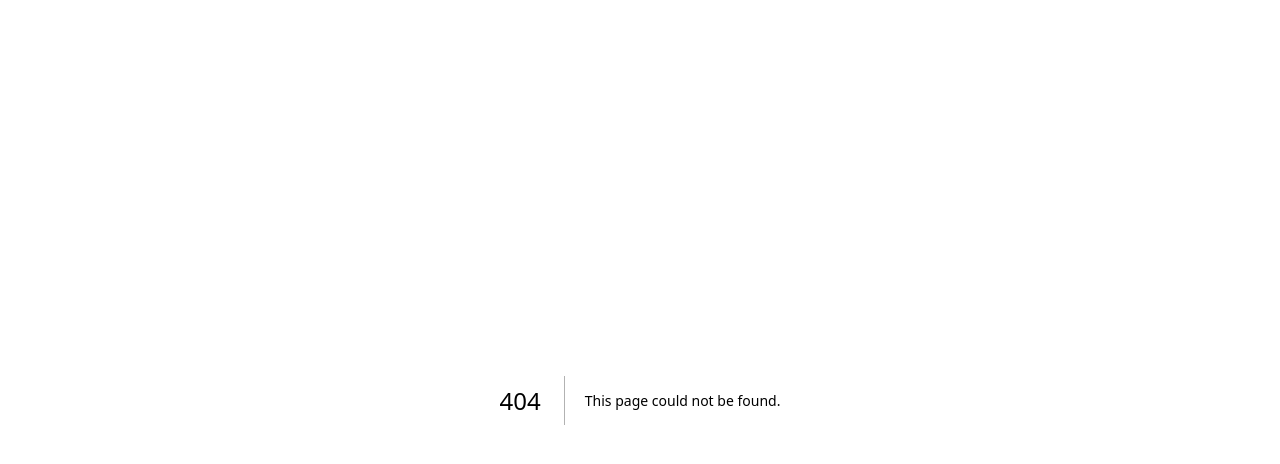
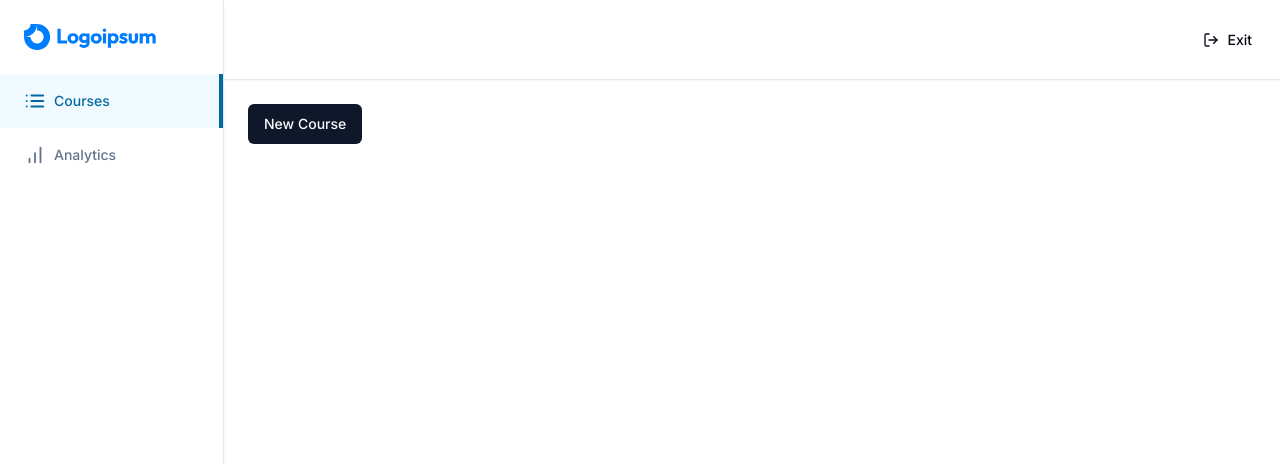
Before and after one commit to Valvide/school-of-simon, a Next.js app: page /teacher/courses in a window 1280 px wide. Before the commit this address had no page. Shown: the top 464 px of the page. Built offline with nearby package versions, Linux system fonts and the light colour scheme.

Commit message:
add git create teacher and modify the sidebar routes

```diff
--- /dev/null
+++ b/app/(dashboard)/(routes)/teacher/analytics/page.tsx
@@ -0,0 +1,5 @@
+const AnalyticsPage = () => {
+  return <div>from analytics</div>;
+};
+
+export default AnalyticsPage;
--- /dev/null
+++ b/app/(dashboard)/(routes)/teacher/courses/page.tsx
@@ -0,0 +1,14 @@
+import { Button } from "@/components/ui/button";
+import Link from "next/link";
+
+const CoursesPage = () => {
+  return (
+    <div className="p-6">
+      <Link href="/teacher/create">
+        <Button> New Course</Button>
+      </Link>
+    </div>
+  );
+};
+
+export default CoursesPage;
--- /dev/null
+++ b/app/(dashboard)/(routes)/teacher/create/page.tsx
@@ -0,0 +1,7 @@
+"use client";
+
+const CreatePage = () => {
+  return <div>hello form Create page</div>;
+};
+
+export default CreatePage;
--- a/app/(dashboard)/_components/SidebarRoutes.tsx
+++ b/app/(dashboard)/_components/SidebarRoutes.tsx
@@ -1,6 +1,7 @@
 "use client";
-import { Compass, Layout } from "lucide-react";
+import { BarChart, Compass, Layout, List } from "lucide-react";
 import { SidebarItem } from "./SidebarItem";
+import { usePathname } from "next/navigation";
 
 const guestRoute = [
   { icon: Layout, label: "Dashboard", href: "/" },
@@ -10,9 +11,19 @@ const guestRoute = [
     href: "/search",
   },
 ];
+const teacherRoute = [
+  { icon: List, label: "Courses", href: "/teacher/courses" },
+  {
+    icon: BarChart,
+    label: "Analytics",
+    href: "/teacher/analytics",
+  },
+];
 
 const SidebarRoutes = () => {
-  const routes = guestRoute;
+  const pathname = usePathname();
+  const isTeacherPage = pathname?.includes("/teacher");
+  const routes = isTeacherPage ? teacherRoute : guestRoute;
 
   return (
     <div className="flex flex-col w-full">
--- a/components/navbarRoutes.tsx
+++ b/components/navbarRoutes.tsx
@@ -1,10 +1,33 @@
 "use client";
 
 import { UserButton } from "@clerk/nextjs";
+import { usePathname, useRouter } from "next/navigation";
+
+import { Button } from "./ui/button";
+import { LogOut } from "lucide-react";
+import Link from "next/link";
 
 const NavbarRoutes = () => {
+  const pathname = usePathname();
+  const router = useRouter();
+
+  const isTeacher = pathname?.startsWith("/teacher");
+  const isPlayer = pathname?.startsWith("/chapter");
   return (
-    <div className="flex gap-x-2 ml-auto">
+    <div className="flex gap-x-2 ml-auto items-center">
+      {isTeacher || isPlayer ? (
+        <Link href="/">
+          <Button size="sm" variant="ghost">
+            <LogOut className="h-4 w-4 mr-2" /> Exit
+          </Button>
+        </Link>
+      ) : (
+        <Link href="/teacher/courses">
+          <Button size="sm" variant="ghost">
+            Teacher Mode
+          </Button>
+        </Link>
+      )}
       <UserButton afterSignOutUrl="/" />
     </div>
   );
```
